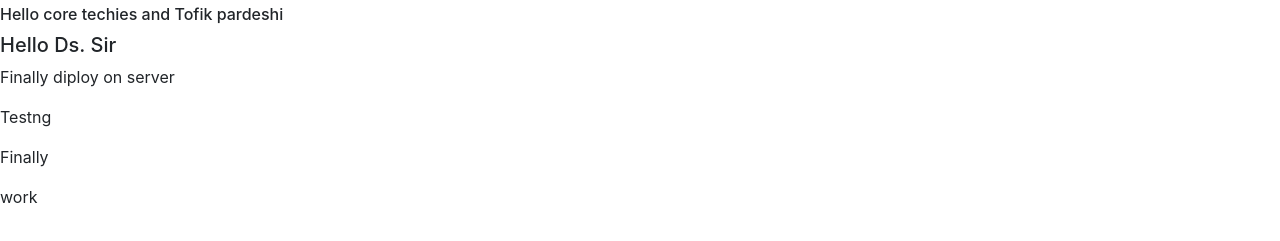
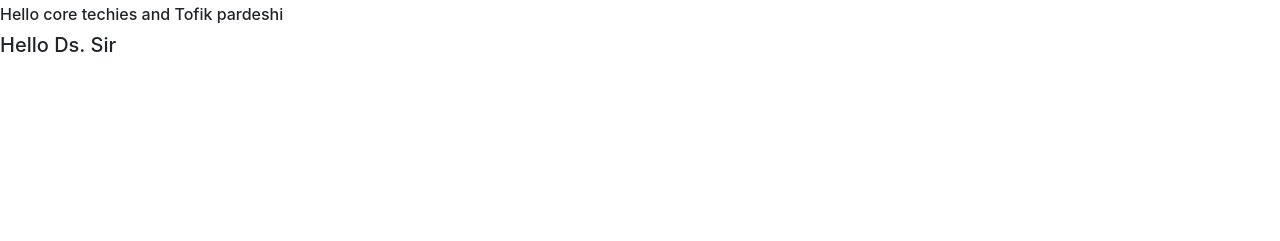
Before and after one commit to Tofik100/deployserver, a plain HTML site: page index.html in a window 1280 px wide. Shown: the part 41-282 px from the top of the page. Drawn offline with nearby package versions, Linux system fonts and the light colour scheme.

Commit message:
testing done

```diff
--- a/index.html
+++ b/index.html
@@ -17,11 +17,6 @@
 
     <h5>Hello Ds. Sir</h5>
 
-    <p>Finally diploy on server</p>
-    <p>Testng </p>
-    <p>Finally</p>
-    <p>work</p>
-
     <!-- Optional JavaScript -->
     <!-- jQuery first, then Popper.js, then Bootstrap JS -->
     <script src="https://code.jquery.com/jquery-3.3.1.slim.min.js" integrity="sha384-q8i/X+965DzO0rT7abK41JStQIAqVgRVzpbzo5smXKp4YfRvH+8abtTE1Pi6jizo" crossorigin="anonymous"></script>
```
